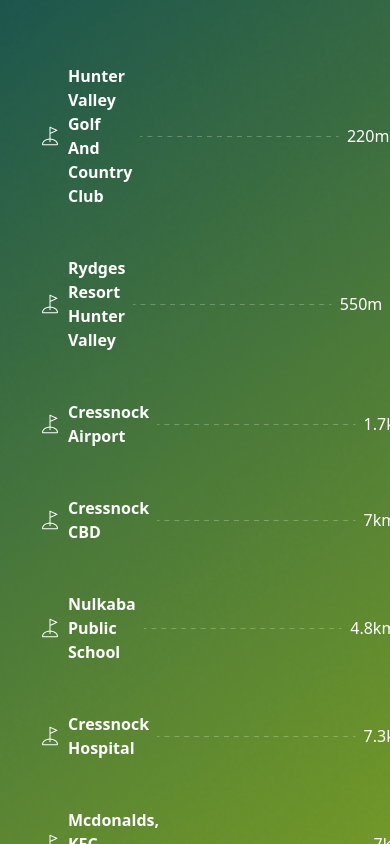
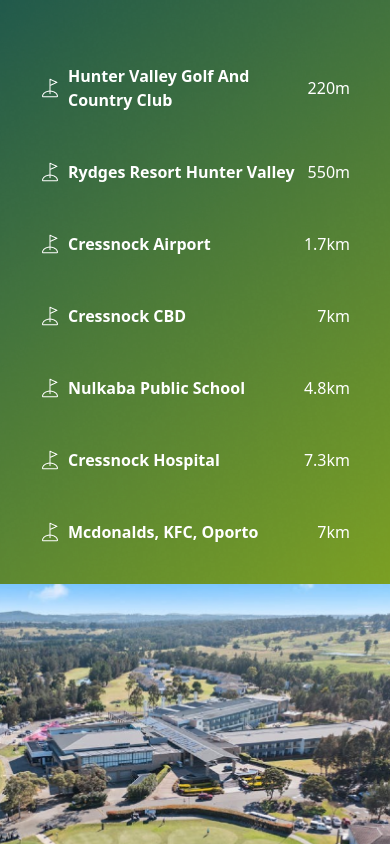
Before and after one commit to KetanMhatre/kwebmaker-test-2, a React (Vite) app: page / in a window 390 px wide. Shown: the part 8920-9764 px from the top of the page. Built offline with nearby package versions, Linux system fonts and the light colour scheme.

Commit message:
fixed section6

```diff
--- a/src/components/Section6.jsx
+++ b/src/components/Section6.jsx
@@ -66,7 +66,7 @@
                     </div>
                     <img
                       src={dash}
-                      className='img-fluid flex-grow-1 mx-2 '
+                      className='img-fluid flex-grow-1 mx-2 d-none d-md-block '
                       alt=''
                       style={{ height: '1px' }}
                     />
```
